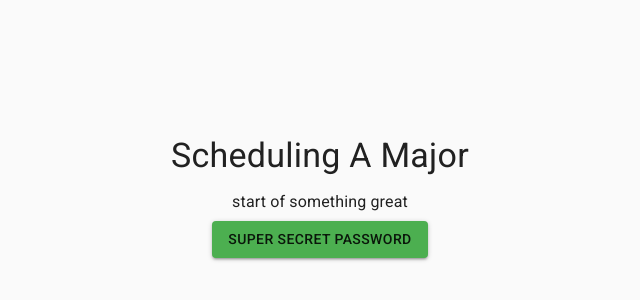
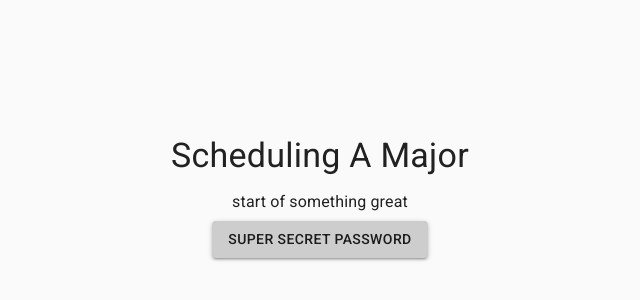
Before and after one commit to JosephMart/howdy-scheduler-436, a React (Create React App) app: page / in a window 1280 px wide. Shown: the part 24-324 px from the top of the page, without its empty margins (320-960 px from the left). Built offline with nearby package versions, Linux system fonts and the light colour scheme.

Commit message:
Cleaned up the theme with a more desired color scheme

```diff
--- /dev/null
+++ b/src/theme/index.jsx
@@ -0,0 +1,4 @@
+import { createMuiTheme } from '@material-ui/core/styles';
+import theme from './theme'
+
+export default createMuiTheme(theme);
--- /dev/null
+++ b/src/theme/theme.json
@@ -0,0 +1,219 @@
+{
+  "breakpoints": {
+    "keys": ["xs", "sm", "md", "lg", "xl"],
+    "values": { "xs": 0, "lg": 1280, "sm": 600, "xl": 1920, "md": 960 }
+  },
+  "mixins": {
+    "toolbar": {
+      "minHeight": 56,
+      "@media (min-width:0px) and (orientation: landscape)": {
+        "minHeight": 48
+      },
+      "@media (min-width:600px)": { "minHeight": 64 }
+    }
+  },
+  "shadows": [
+    "none",
+    "0px 1px 3px 0px rgba(0, 0, 0, 0.2),0px 1px 1px 0px rgba(0, 0, 0, 0.14),0px 2px 1px -1px rgba(0, 0, 0, 0.12)",
+    "0px 1px 5px 0px rgba(0, 0, 0, 0.2),0px 2px 2px 0px rgba(0, 0, 0, 0.14),0px 3px 1px -2px rgba(0, 0, 0, 0.12)",
+    "0px 1px 8px 0px rgba(0, 0, 0, 0.2),0px 3px 4px 0px rgba(0, 0, 0, 0.14),0px 3px 3px -2px rgba(0, 0, 0, 0.12)",
+    "0px 2px 4px -1px rgba(0, 0, 0, 0.2),0px 4px 5px 0px rgba(0, 0, 0, 0.14),0px 1px 10px 0px rgba(0, 0, 0, 0.12)",
+    "0px 3px 5px -1px rgba(0, 0, 0, 0.2),0px 5px 8px 0px rgba(0, 0, 0, 0.14),0px 1px 14px 0px rgba(0, 0, 0, 0.12)",
+    "0px 3px 5px -1px rgba(0, 0, 0, 0.2),0px 6px 10px 0px rgba(0, 0, 0, 0.14),0px 1px 18px 0px rgba(0, 0, 0, 0.12)",
+    "0px 4px 5px -2px rgba(0, 0, 0, 0.2),0px 7px 10px 1px rgba(0, 0, 0, 0.14),0px 2px 16px 1px rgba(0, 0, 0, 0.12)",
+    "0px 5px 5px -3px rgba(0, 0, 0, 0.2),0px 8px 10px 1px rgba(0, 0, 0, 0.14),0px 3px 14px 2px rgba(0, 0, 0, 0.12)",
+    "0px 5px 6px -3px rgba(0, 0, 0, 0.2),0px 9px 12px 1px rgba(0, 0, 0, 0.14),0px 3px 16px 2px rgba(0, 0, 0, 0.12)",
+    "0px 6px 6px -3px rgba(0, 0, 0, 0.2),0px 10px 14px 1px rgba(0, 0, 0, 0.14),0px 4px 18px 3px rgba(0, 0, 0, 0.12)",
+    "0px 6px 7px -4px rgba(0, 0, 0, 0.2),0px 11px 15px 1px rgba(0, 0, 0, 0.14),0px 4px 20px 3px rgba(0, 0, 0, 0.12)",
+    "0px 7px 8px -4px rgba(0, 0, 0, 0.2),0px 12px 17px 2px rgba(0, 0, 0, 0.14),0px 5px 22px 4px rgba(0, 0, 0, 0.12)",
+    "0px 7px 8px -4px rgba(0, 0, 0, 0.2),0px 13px 19px 2px rgba(0, 0, 0, 0.14),0px 5px 24px 4px rgba(0, 0, 0, 0.12)",
+    "0px 7px 9px -4px rgba(0, 0, 0, 0.2),0px 14px 21px 2px rgba(0, 0, 0, 0.14),0px 5px 26px 4px rgba(0, 0, 0, 0.12)",
+    "0px 8px 9px -5px rgba(0, 0, 0, 0.2),0px 15px 22px 2px rgba(0, 0, 0, 0.14),0px 6px 28px 5px rgba(0, 0, 0, 0.12)",
+    "0px 8px 10px -5px rgba(0, 0, 0, 0.2),0px 16px 24px 2px rgba(0, 0, 0, 0.14),0px 6px 30px 5px rgba(0, 0, 0, 0.12)",
+    "0px 8px 11px -5px rgba(0, 0, 0, 0.2),0px 17px 26px 2px rgba(0, 0, 0, 0.14),0px 6px 32px 5px rgba(0, 0, 0, 0.12)",
+    "0px 9px 11px -5px rgba(0, 0, 0, 0.2),0px 18px 28px 2px rgba(0, 0, 0, 0.14),0px 7px 34px 6px rgba(0, 0, 0, 0.12)",
+    "0px 9px 12px -6px rgba(0, 0, 0, 0.2),0px 19px 29px 2px rgba(0, 0, 0, 0.14),0px 7px 36px 6px rgba(0, 0, 0, 0.12)",
+    "0px 10px 13px -6px rgba(0, 0, 0, 0.2),0px 20px 31px 3px rgba(0, 0, 0, 0.14),0px 8px 38px 7px rgba(0, 0, 0, 0.12)",
+    "0px 10px 13px -6px rgba(0, 0, 0, 0.2),0px 21px 33px 3px rgba(0, 0, 0, 0.14),0px 8px 40px 7px rgba(0, 0, 0, 0.12)",
+    "0px 10px 14px -6px rgba(0, 0, 0, 0.2),0px 22px 35px 3px rgba(0, 0, 0, 0.14),0px 8px 42px 7px rgba(0, 0, 0, 0.12)",
+    "0px 11px 14px -7px rgba(0, 0, 0, 0.2),0px 23px 36px 3px rgba(0, 0, 0, 0.14),0px 9px 44px 8px rgba(0, 0, 0, 0.12)",
+    "0px 11px 15px -7px rgba(0, 0, 0, 0.2),0px 24px 38px 3px rgba(0, 0, 0, 0.14),0px 9px 46px 8px rgba(0, 0, 0, 0.12)"
+  ],
+  "direction": "ltr",
+  "overrides": {},
+  "transitions": {
+    "easing": {
+      "easeInOut": "cubic-bezier(0.4, 0, 0.2, 1)",
+      "easeOut": "cubic-bezier(0.0, 0, 0.2, 1)",
+      "easeIn": "cubic-bezier(0.4, 0, 1, 1)",
+      "sharp": "cubic-bezier(0.4, 0, 0.6, 1)"
+    },
+    "duration": {
+      "standard": 300,
+      "short": 250,
+      "enteringScreen": 225,
+      "shorter": 200,
+      "leavingScreen": 195,
+      "shortest": 150,
+      "complex": 375
+    }
+  },
+  "typography": {
+    "useNextVariants": true,
+    "headline": {
+      "color": "rgba(0, 0, 0, 0.87)",
+      "fontFamily": "\"Roboto\", \"Helvetica\", \"Arial\", sans-serif",
+      "lineHeight": "1.35417em",
+      "fontSize": "1.5rem",
+      "fontWeight": 400
+    },
+    "display2": {
+      "marginLeft": "-.02em",
+      "color": "rgba(0, 0, 0, 0.54)",
+      "fontFamily": "\"Roboto\", \"Helvetica\", \"Arial\", sans-serif",
+      "lineHeight": "1.13333em",
+      "fontSize": "2.8125rem",
+      "fontWeight": 400
+    },
+    "fontWeightLight": 300,
+    "display3": {
+      "marginLeft": "-.02em",
+      "color": "rgba(0, 0, 0, 0.54)",
+      "fontFamily": "\"Roboto\", \"Helvetica\", \"Arial\", sans-serif",
+      "letterSpacing": "-.02em",
+      "lineHeight": "1.30357em",
+      "fontSize": "3.5rem",
+      "fontWeight": 400
+    },
+    "display4": {
+      "marginLeft": "-.04em",
+      "color": "rgba(0, 0, 0, 0.54)",
+      "fontFamily": "\"Roboto\", \"Helvetica\", \"Arial\", sans-serif",
+      "letterSpacing": "-.04em",
+      "lineHeight": "1.14286em",
+      "fontSize": "7rem",
+      "fontWeight": 300
+    },
+    "fontWeightRegular": 400,
+    "display1": {
+      "color": "rgba(0, 0, 0, 0.54)",
+      "fontFamily": "\"Roboto\", \"Helvetica\", \"Arial\", sans-serif",
+      "lineHeight": "1.20588em",
+      "fontSize": "2.125rem",
+      "fontWeight": 400
+    },
+    "button": {
+      "textTransform": "uppercase",
+      "color": "rgba(0, 0, 0, 0.87)",
+      "fontFamily": "\"Roboto\", \"Helvetica\", \"Arial\", sans-serif",
+      "fontSize": "0.875rem",
+      "fontWeight": 500
+    },
+    "fontFamily": "\"Roboto\", \"Helvetica\", \"Arial\", sans-serif",
+    "body2": {
+      "color": "rgba(0, 0, 0, 0.87)",
+      "fontFamily": "\"Roboto\", \"Helvetica\", \"Arial\", sans-serif",
+      "lineHeight": "1.71429em",
+      "fontSize": "0.875rem",
+      "fontWeight": 500
+    },
+    "caption": {
+      "color": "rgba(0, 0, 0, 0.54)",
+      "fontFamily": "\"Roboto\", \"Helvetica\", \"Arial\", sans-serif",
+      "lineHeight": "1.375em",
+      "fontSize": "0.75rem",
+      "fontWeight": 400
+    },
+    "fontSize": 14,
+    "fontWeightMedium": 500,
+    "title": {
+      "color": "rgba(0, 0, 0, 0.87)",
+      "fontFamily": "\"Roboto\", \"Helvetica\", \"Arial\", sans-serif",
+      "lineHeight": "1.16667em",
+      "fontSize": "1.3125rem",
+      "fontWeight": 500
+    },
+    "subheading": {
+      "color": "rgba(0, 0, 0, 0.87)",
+      "fontFamily": "\"Roboto\", \"Helvetica\", \"Arial\", sans-serif",
+      "lineHeight": "1.5em",
+      "fontSize": "1rem",
+      "fontWeight": 400
+    },
+    "body1": {
+      "color": "rgba(0, 0, 0, 0.87)",
+      "fontFamily": "\"Roboto\", \"Helvetica\", \"Arial\", sans-serif",
+      "lineHeight": "1.46429em",
+      "fontSize": "0.875rem",
+      "fontWeight": 400
+    }
+  },
+  "zIndex": {
+    "modal": 1300,
+    "snackbar": 1400,
+    "drawer": 1200,
+    "appBar": 1100,
+    "mobileStepper": 1000,
+    "tooltip": 1500
+  },
+  "shape": { "borderRadius": 4 },
+  "props": {},
+  "spacing": { "unit": 8 },
+  "palette": {
+    "tonalOffset": 0.2,
+    "background": { "paper": "#fff", "default": "#fafafa" },
+    "contrastThreshold": 3,
+    "grey": {
+      "50": "#fafafa",
+      "100": "#f5f5f5",
+      "200": "#eeeeee",
+      "300": "#e0e0e0",
+      "400": "#bdbdbd",
+      "500": "#9e9e9e",
+      "600": "#757575",
+      "700": "#616161",
+      "800": "#424242",
+      "900": "#212121",
+      "A700": "#616161",
+      "A100": "#d5d5d5",
+      "A400": "#303030",
+      "A200": "#aaaaaa"
+    },
+    "text": {
+      "primary": "rgba(0, 0, 0, 0.87)",
+      "secondary": "rgba(0, 0, 0, 0.54)",
+      "disabled": "rgba(0, 0, 0, 0.38)",
+      "hint": "rgba(0, 0, 0, 0.38)"
+    },
+    "divider": "rgba(0, 0, 0, 0.12)",
+    "secondary": {
+      "main": "#CDCDCD",
+      "light": "rgb(215, 215, 215)",
+      "dark": "rgb(143, 143, 143)",
+      "contrastText": "rgba(0, 0, 0, 0.87)"
+    },
+    "common": { "black": "#000", "white": "#fff" },
+    "error": {
+      "light": "#e57373",
+      "main": "#f44336",
+      "dark": "#d32f2f",
+      "contrastText": "#fff"
+    },
+    "type": "light",
+    "action": {
+      "hoverOpacity": 0.08,
+      "hover": "rgba(0, 0, 0, 0.08)",
+      "selected": "rgba(0, 0, 0, 0.14)",
+      "disabledBackground": "rgba(0, 0, 0, 0.12)",
+      "disabled": "rgba(0, 0, 0, 0.26)",
+      "active": "rgba(0, 0, 0, 0.54)"
+    },
+    "primary": {
+      "main": "#500000",
+      "light": "rgb(115, 51, 51)",
+      "dark": "rgb(56, 0, 0)",
+      "contrastText": "#fff"
+    }
+  },
+  "themeName": "Rosewood Silver African Wild Ass"
+}
--- a/src/withRoot.jsx
+++ b/src/withRoot.jsx
@@ -1,44 +1,23 @@
-import React from "react";
-import { MuiThemeProvider, createMuiTheme } from "@material-ui/core/styles";
-import purple from "@material-ui/core/colors/purple";
-import green from "@material-ui/core/colors/green";
-import CssBaseline from "@material-ui/core/CssBaseline";
+import React from 'react'
+import { MuiThemeProvider } from '@material-ui/core/styles'
+import theme from './theme'
+import CssBaseline from '@material-ui/core/CssBaseline'
 
-// A theme with custom primary and secondary color.
-// It's optional.
-const theme = createMuiTheme({
-  palette: {
-    primary: {
-      light: purple[300],
-      main: purple[500],
-      dark: purple[700]
-    },
-    secondary: {
-      light: green[300],
-      main: green[500],
-      dark: green[700]
-    }
-  },
-  typography: {
-    useNextVariants: true
-  }
-});
-
-function withRoot(Component) {
-  function WithRoot(props) {
+function withRoot (Component) {
+  function WithRoot (props) {
     // MuiThemeProvider makes the theme available down the React tree
     // thanks to React context.
     return (
       <MuiThemeProvider theme={theme}>
-        {" "}
-        {/* CssBaseline kickstart an elegant, consistent, and simple baseline to build upon. */}{" "}
-        <CssBaseline />
-        <Component {...props} />{" "}
+        {' '}
+        {/* CssBaseline kickstart an elegant, consistent, and simple baseline to build upon. */}{' '}
+        <CssBaseline/>
+        <Component {...props} />{' '}
       </MuiThemeProvider>
-    );
+    )
   }
 
-  return WithRoot;
+  return WithRoot
 }
 
-export default withRoot;
+export default withRoot
```
Also changed, not shown: src/components/scheduler/bar.jsx (added), src/components/scheduler/index.jsx (added), src/components/scheduler/scheduler.jsx (added).
